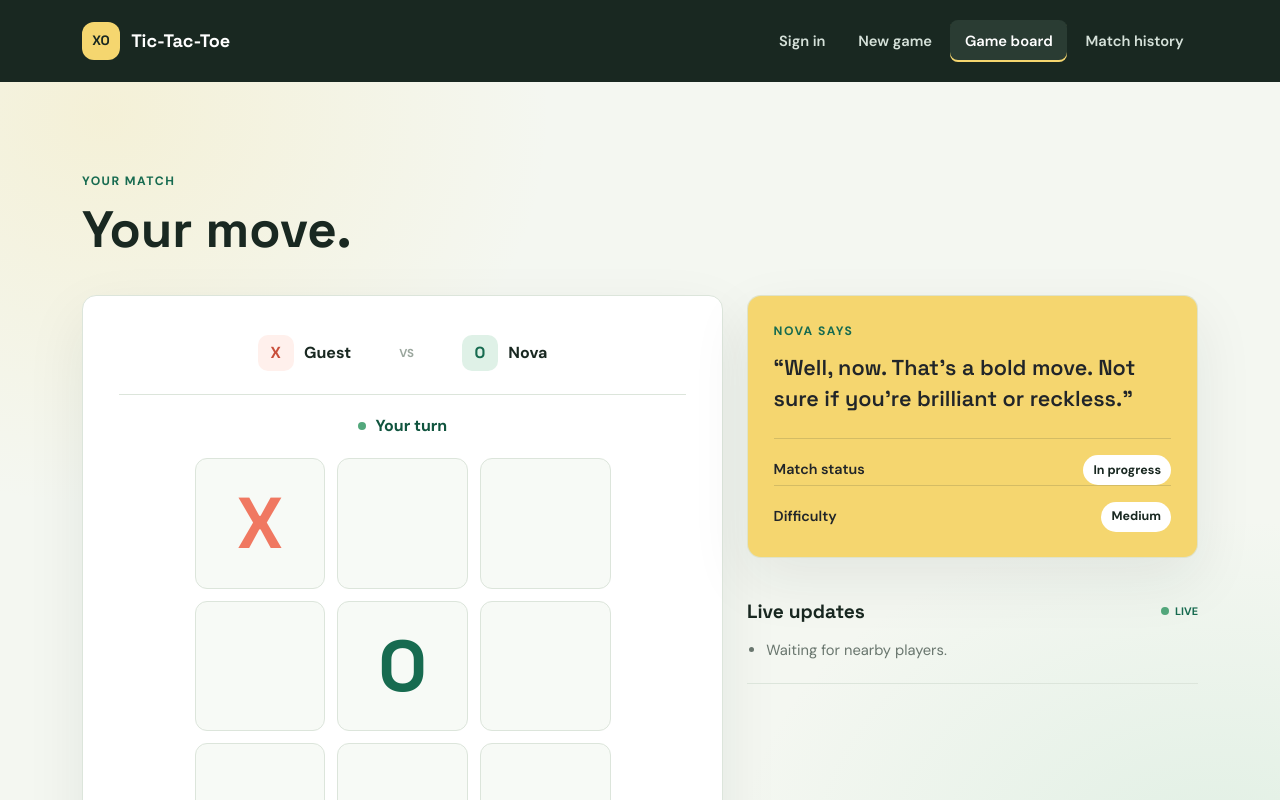
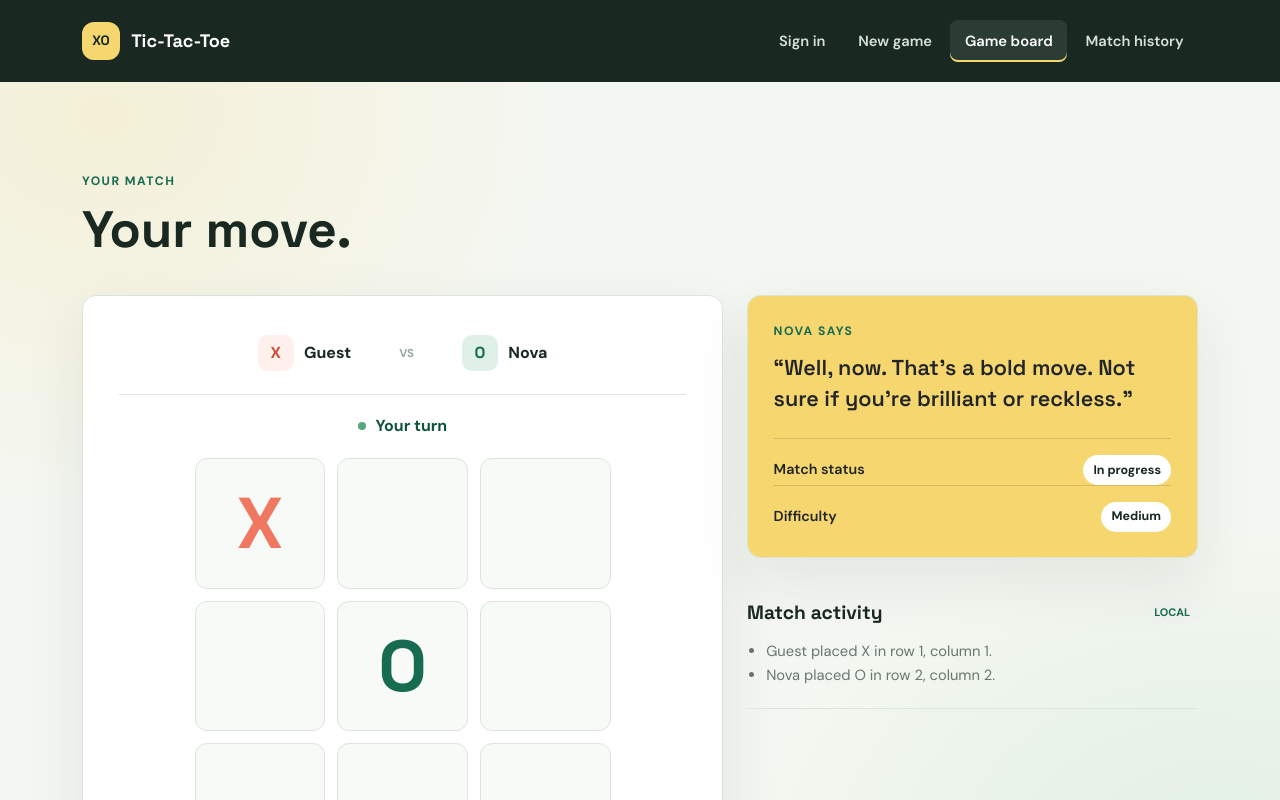
Before and after one commit to CTJunimo/startup, a React (Vite) app: page /#/play in a window 1280 px wide. Both pictures are taken after a click on the button 259 px from the left and 523 px from the top of the page. Shown: the top 800 px of the page. Built offline with nearby package versions, Linux system fonts and the light colour scheme.

Commit message:
Trying to fix the live updates

```diff
--- a/src/components/LiveUpdates.jsx
+++ b/src/components/LiveUpdates.jsx
@@ -1,39 +1,14 @@
-import { useEffect, useState } from 'react';
-
-const activities = [
-  'Riley just started a match with Nova.',
-  'A player won a close game against Milo.',
-  'Jordan and Casey finished with a draw.',
-  'A new player joined the practice room.',
-];
-
-export default function LiveUpdates() {
-  const [messages, setMessages] = useState([]);
-
-  useEffect(() => {
-    let nextActivity = 0;
-    const timer = window.setInterval(() => {
-      const message = {
-        id: `${Date.now()}-${nextActivity}`,
-        text: activities[nextActivity % activities.length],
-      };
-      nextActivity += 1;
-      setMessages((currentMessages) => [message, ...currentMessages].slice(0, 3));
-    }, 12000);
-
-    return () => window.clearInterval(timer);
-  }, []);
-
+export default function LiveUpdates({ activity, simulated }) {
   return (
-    <section className="updates-panel" aria-labelledby="updates-heading">
+    <section className="updates-panel" aria-labelledby="activity-heading">
       <div className="updates-heading">
-        <h2 id="updates-heading">Live updates</h2>
-        <span className="live-indicator">LIVE</span>
+        <h2 id="activity-heading">Match activity</h2>
+        <span className="activity-badge">{simulated ? 'DEMO' : 'LOCAL'}</span>
       </div>
-      <ul id="live-updates" aria-live="polite">
-        {messages.length > 0
-          ? messages.map((message) => <li key={message.id}>{message.text}</li>)
-          : <li>Waiting for nearby players.</li>}
+      <ul id="match-activity" aria-live="polite">
+        {activity.length > 0
+          ? activity.map((event) => <li key={event.id}>{event.text}</li>)
+          : <li>No moves yet.</li>}
       </ul>
     </section>
   );
--- a/src/pages/PlayPage.jsx
+++ b/src/pages/PlayPage.jsx
@@ -153,7 +153,22 @@ function createNewGame() {
     board: Array(9).fill(null),
     status: 'playing',
     reaction: 'opening',
+    activity: [],
   };
+}
+
+function withActivity(game, ...messages) {
+  const events = messages.map((text, index) => ({
+    id: `${game.id}-${Date.now()}-${index}-${Math.random().toString(36).slice(2)}`,
+    text,
+  }));
+  return { ...game, activity: [...game.activity, ...events].slice(-6) };
+}
+
+function moveDescription(name, mark, index) {
+  const row = Math.floor(index / 3) + 1;
+  const column = (index % 3) + 1;
+  return `${name} placed ${mark} in row ${row}, column ${column}.`;
 }
 
 function GameSquare({ value, index, onSelect, disabled }) {
@@ -223,7 +238,7 @@ function MatchSidebar({ game, opponent, difficulty, mode }) {
           </div>
         </div>
       </section>
-      <LiveUpdates />
+      <LiveUpdates activity={game.activity} simulated={mode === 'multiplayer'} />
     </aside>
   );
 }
@@ -264,11 +279,13 @@ export default function PlayPage() {
         if (currentGame.status !== 'waiting') return currentGame;
         const nextBoard = [...currentGame.board];
         const move = getBotMove(nextBoard, 'medium');
-        if (move === null) return { ...currentGame, status: 'draw', reaction: 'draw' };
+        if (move === null) return withActivity({ ...currentGame, status: 'draw', reaction: 'draw' }, "The match ended in a draw.");
         nextBoard[move] = 'O';
-        if (getWinner(nextBoard) === 'O') return { ...currentGame, board: nextBoard, status: 'O', reaction: 'win' };
-        if (nextBoard.every(Boolean)) return { ...currentGame, board: nextBoard, status: 'draw', reaction: 'draw' };
-        return { ...currentGame, board: nextBoard, status: 'playing', reaction: 'move' };
+        const nextGame = { ...currentGame, board: nextBoard };
+        const moveEvent = moveDescription(opponent.name, 'O', move);
+        if (getWinner(nextBoard) === 'O') return withActivity({ ...nextGame, status: 'O', reaction: 'win' }, moveEvent, `${opponent.name} won the match.`);
+        if (nextBoard.every(Boolean)) return withActivity({ ...nextGame, status: 'draw', reaction: 'draw' }, moveEvent, "The match ended in a draw.");
+        return withActivity({ ...nextGame, status: 'playing', reaction: 'move' }, moveEvent);
       });
     }, 850);
 
@@ -281,21 +298,25 @@ export default function PlayPage() {
 
       const playerBoard = [...currentGame.board];
       playerBoard[index] = 'X';
-      if (getWinner(playerBoard) === 'X') return { ...currentGame, board: playerBoard, status: 'X', reaction: 'loss' };
-      if (playerBoard.every(Boolean)) return { ...currentGame, board: playerBoard, status: 'draw', reaction: 'draw' };
+      const playerMove = moveDescription(player.displayName, 'X', index);
+      const afterPlayerMove = { ...currentGame, board: playerBoard };
+      if (getWinner(playerBoard) === 'X') return withActivity({ ...afterPlayerMove, status: 'X', reaction: 'loss' }, playerMove, `${player.displayName} won the match.`);
+      if (playerBoard.every(Boolean)) return withActivity({ ...afterPlayerMove, status: 'draw', reaction: 'draw' }, playerMove, "The match ended in a draw.");
 
       if (mode === 'multiplayer') {
-        return { ...currentGame, board: playerBoard, status: 'waiting', reaction: 'move' };
+        return withActivity({ ...afterPlayerMove, status: 'waiting', reaction: 'move' }, playerMove, `Waiting for ${opponent.name} to move (demo).`);
       }
 
       const botBoard = [...playerBoard];
       const botMove = getBotMove(botBoard, difficulty);
-      if (botMove === null) return { ...currentGame, board: botBoard, status: 'draw', reaction: 'draw' };
+      if (botMove === null) return withActivity({ ...afterPlayerMove, status: 'draw', reaction: 'draw' }, playerMove, "The match ended in a draw.");
       botBoard[botMove] = 'O';
+      const afterBotMove = { ...afterPlayerMove, board: botBoard };
+      const botMoveEvent = moveDescription(opponent.name, 'O', botMove);
 
-      if (getWinner(botBoard) === 'O') return { ...currentGame, board: botBoard, status: 'O', reaction: 'win' };
-      if (botBoard.every(Boolean)) return { ...currentGame, board: botBoard, status: 'draw', reaction: 'draw' };
-      return { ...currentGame, board: botBoard, status: 'playing', reaction: 'move' };
+      if (getWinner(botBoard) === 'O') return withActivity({ ...afterBotMove, status: 'O', reaction: 'win' }, playerMove, botMoveEvent, `${opponent.name} won the match.`);
+      if (botBoard.every(Boolean)) return withActivity({ ...afterBotMove, status: 'draw', reaction: 'draw' }, playerMove, botMoveEvent, "The match ended in a draw.");
+      return withActivity({ ...afterBotMove, status: 'playing', reaction: 'move' }, playerMove, botMoveEvent);
     });
   }
 
--- a/styles.css
+++ b/styles.css
@@ -557,8 +557,7 @@ select:focus-visible {
   font-weight: 600;
 }
 
-.turn-dot,
-.live-indicator::before {
+.turn-dot {
   width: 8px;
   aspect-ratio: 1;
   border-radius: 50%;
@@ -691,10 +690,12 @@ select:focus-visible {
   font-size: 1.2rem;
 }
 
-.live-indicator {
+.activity-badge {
   display: inline-flex;
   align-items: center;
-  gap: 0.4rem;
+  padding: 0.25rem 0.5rem;
+  border-radius: 999px;
+  background: #eef3ee;
   color: var(--green);
   font-size: 0.68rem;
   font-weight: 700;
```
Also changed, not shown: 1 other file (tests, documents, lock files or other folders).
